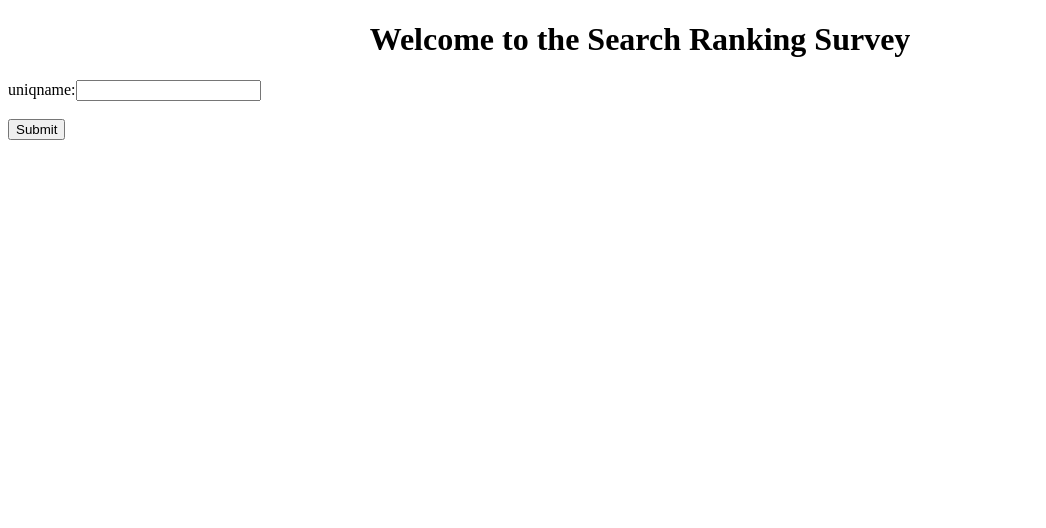
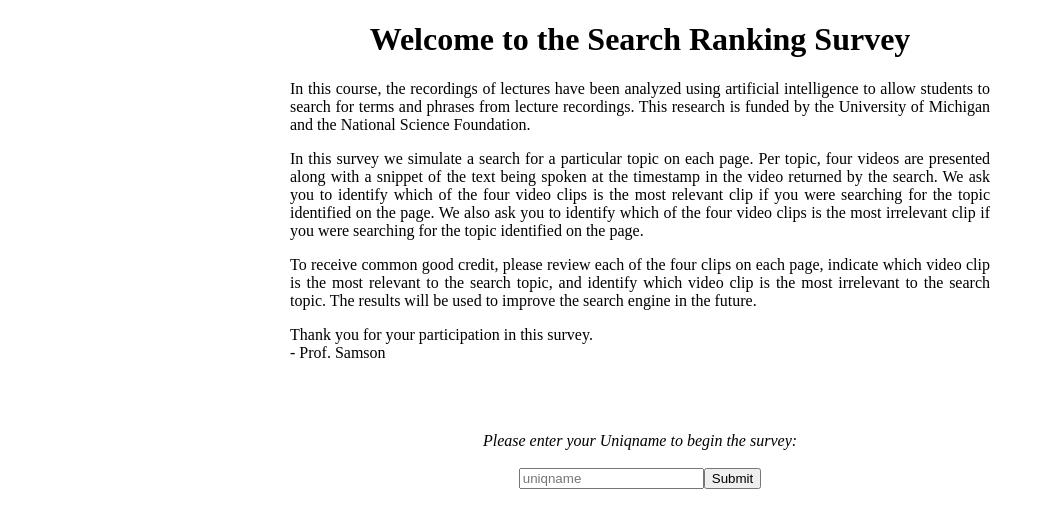
Before and after one commit to ContextualLearning/search_ranking_backend, a Flask app: page / in a window 1280 px wide. Shown: the top 528 px of the page, without its empty margins (0-1046 px from the left). Run offline with Flask 2, Linux system fonts and the light colour scheme.

Commit message:
update some text

```diff
--- a/app/templates/login.html
+++ b/app/templates/login.html
@@ -4,19 +4,49 @@
     <center>
         <h1>Welcome to the Search Ranking Survey</h1>
     </center>
+    <div style="max-width: 700px; margin: 0 auto;">
+        <p style="text-align: justify;">
+            In this course, the recordings of lectures have been analyzed using artificial intelligence to allow students
+                to search for terms and phrases from lecture recordings. This research is funded by the University
+                of Michigan and the National Science Foundation.
+        </p>
+        <p style="text-align: justify;">
+            In this survey we simulate a search for a particular topic on each page. Per topic, four videos are presented along
+                with a snippet of the text being spoken at the timestamp in the video returned by the search. We ask you to identify
+                which of the four video clips is the most relevant clip if you were searching for the topic identified on the page.
+                We also ask you to identify which of the four video clips is the most irrelevant clip if you were searching for the
+                topic identified on the page.
+        </p>
+        <p style="text-align: justify;">
+            To receive common good credit, please review each of the four clips on each page, indicate which video clip is the most
+                relevant to the search topic, and identify which video clip is the most irrelevant to the search topic. The results will
+                be used to improve the search engine in the future.
+        </p>
+        <p style="text-align: justify;">
+            Thank you for your participation in this survey.<br>
+            - Prof. Samson
+        </p>
+    </div>
+    <br>
+    <br>
+    <br>
+    <center>
+        <div style="margin: 0 auto;">
             <form name = 'form' class = 'form' method = 'POST' action="/new_user/">
                 <!-- <fieldset> -->
                 <left>
-            uniqname:<input name="uniqname" id="uniqname" value="">
+                    <i>Please enter your Uniqname to begin the survey:</i>
+                    <br>
+                    <br>
                     <input type="hidden" name="source" id="source" value="home">
                     <input type="hidden" name="best_option" id="best_option" value="">
                     <input type="hidden" name="worst_option" id="worst_option" value="">
-            <br>
-            <br>
-            <input type="submit" value="Submit">
+                    <input name="uniqname" id="uniqname" placeholder="uniqname" value=""><input type="submit" value="Submit">
                 </left>
                 <!-- </fieldset> -->
             </form>
+        </div>
+    </center>
 </body>
 
 </html>
```
Also changed, not shown: app/templates/question.html (+9 -9 lines). Lines whose indentation alone changed are shown as unchanged.
